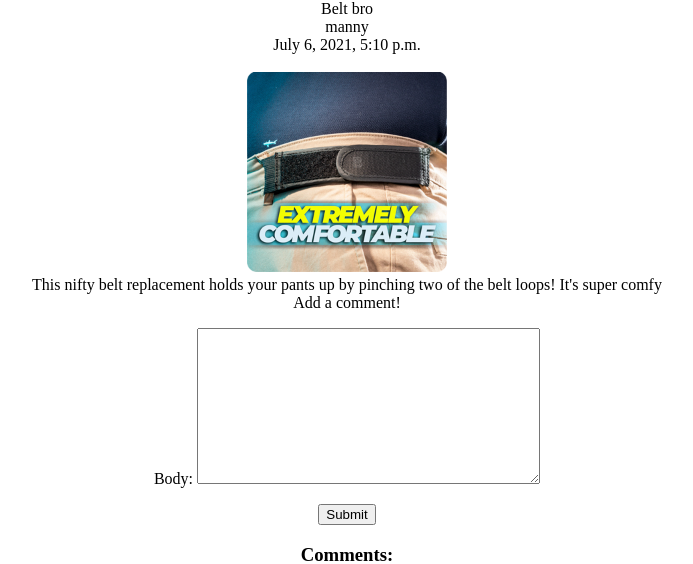
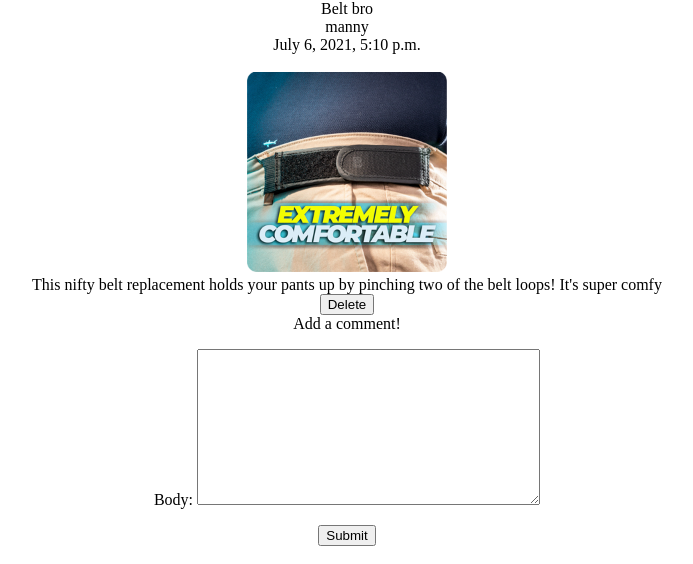
Before and after one commit to Leftyxiv/KwalityOfLife, a Django app: page /post/1/ in a window 1280 px wide. Shown: the part 26-590 px from the top of the page, without its empty margins (293-986 px from the left). Run offline with Django 3.2, Linux system fonts and the light colour scheme; a user stored in the database is signed in; data comes from the database, SQL or seed files in the repository; both versions use the stored data as it was after the commit.

Commit message:
delete post view is in and working

```diff
--- a/kol/urls.py
+++ b/kol/urls.py
@@ -20,7 +20,7 @@ from api.urls import urlpatterns as api_urls
 from django.conf import settings
 from django.conf.urls.static import static
 
-from posts.views import PostHomeView, PostFormView, post_detail_view
+from posts.views import PostHomeView, PostFormView, post_detail_view, delete_post
 from customuser.views import customUserCreation_view, login_view, CustomUserChangeView, loggedOut_view
 from comment.views import CreateCommentView
 
@@ -38,6 +38,7 @@ urlpatterns = [
 
     # post views
     path('post/<int:post_id>/', post_detail_view),
+    path('post/<int:post_id>/delete', delete_post),
 
     # comment views
     path('post/<int:post_id>/addcomment', CreateCommentView.as_view())
--- a/posts/views.py
+++ b/posts/views.py
@@ -34,6 +34,7 @@ class PostFormView(View):
       return HttpResponseRedirect('/')
     return HttpResponseRedirect('addpost/')
 
+# FIX 404 HERE
 def post_detail_view(request, post_id, *args, **kwargs):
   try:
     post = Post.objects.get(id=post_id)
@@ -42,3 +43,13 @@ def post_detail_view(request, post_id, *args, **kwargs):
   comments = Comment.objects.filter(post=post)
   form = AddComment()
   return render(request, 'postdetail.html',context={'post': post, 'comments': comments, 'addform': form})
+
+# FIX 404 HERE
+def delete_post(request, post_id, *args, **kwargs):
+  post = Post.objects.get(id=post_id)
+  try:
+    post = Post.objects.get(id=post_id)
+  except Post.DoesNotExist:
+    raise Http404
+  post.delete()
+  return HttpResponseRedirect('/')
--- a/templates/postdetail.html
+++ b/templates/postdetail.html
@@ -15,6 +15,10 @@
 <br>
 {{ post.description }}
 <br>
+{% if user.is_staff %}
+<a href="/post/{{ post.id }}/delete"><button>Delete</button></a>
+{% endif %}
+<br>
 Add a comment!
 <br>
 {% if user.is_authenticated %}
```
Also changed, not shown: db.sqlite3.
